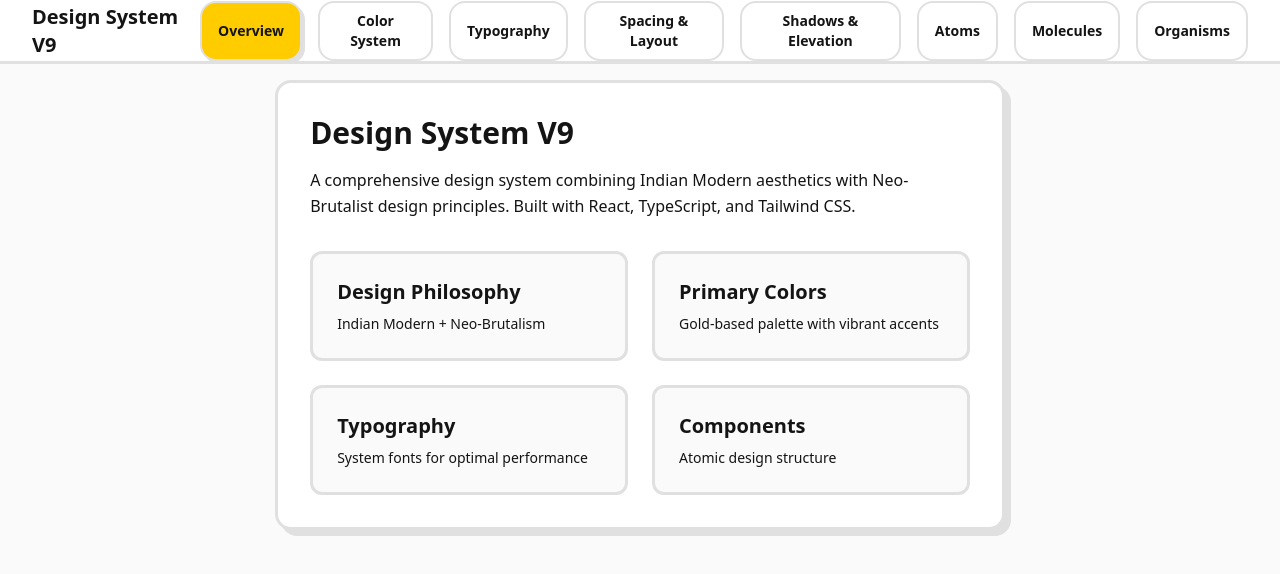
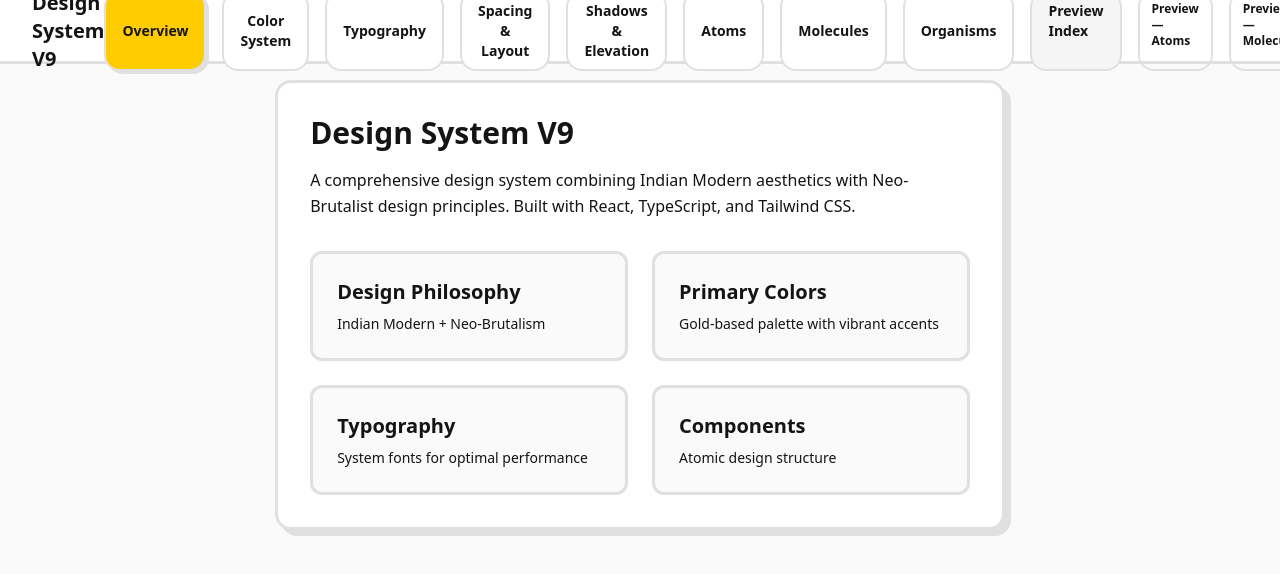
Before and after one commit to Orion-Blue/brutal-indian-palette, a React (Vite) app: page /design-system in a window 1280 px wide. Shown: the top 574 px of the page. Built offline with nearby package versions, Linux system fonts and the light colour scheme; the HTML template or start-up script is replaced by a standard one.

Commit message:
Add Preview quick links to DesignSystemDocs top nav
cgen-cdd5dd10597d48879d2471c172e811cb

```diff
--- a/src/pages/DesignSystemDocs.tsx
+++ b/src/pages/DesignSystemDocs.tsx
@@ -37,6 +37,12 @@ export default function DesignSystemDocs() {
               {section.label}
             </button>
           ))}
+          <a href="/previews" className="px-4 py-2 text-sm font-semibold border-2 border-border rounded-lg bg-secondary hover:bg-secondary/80">Preview Index</a>
+          <a href="/previews/atoms" className="px-3 py-2 text-xs font-semibold border-2 border-border rounded-lg">Preview — Atoms</a>
+          <a href="/previews/molecules" className="px-3 py-2 text-xs font-semibold border-2 border-border rounded-lg">Preview — Molecules</a>
+          <a href="/previews/organisms" className="px-3 py-2 text-xs font-semibold border-2 border-border rounded-lg">Preview — Organisms</a>
+          <a href="/previews/screens" className="px-3 py-2 text-xs font-semibold border-2 border-border rounded-lg">Preview — Screens</a>
+          <a href="/previews/tokens" className="px-3 py-2 text-xs font-semibold border-2 border-border rounded-lg">Preview — Tokens</a>
         </div>
       </nav>
 
```
